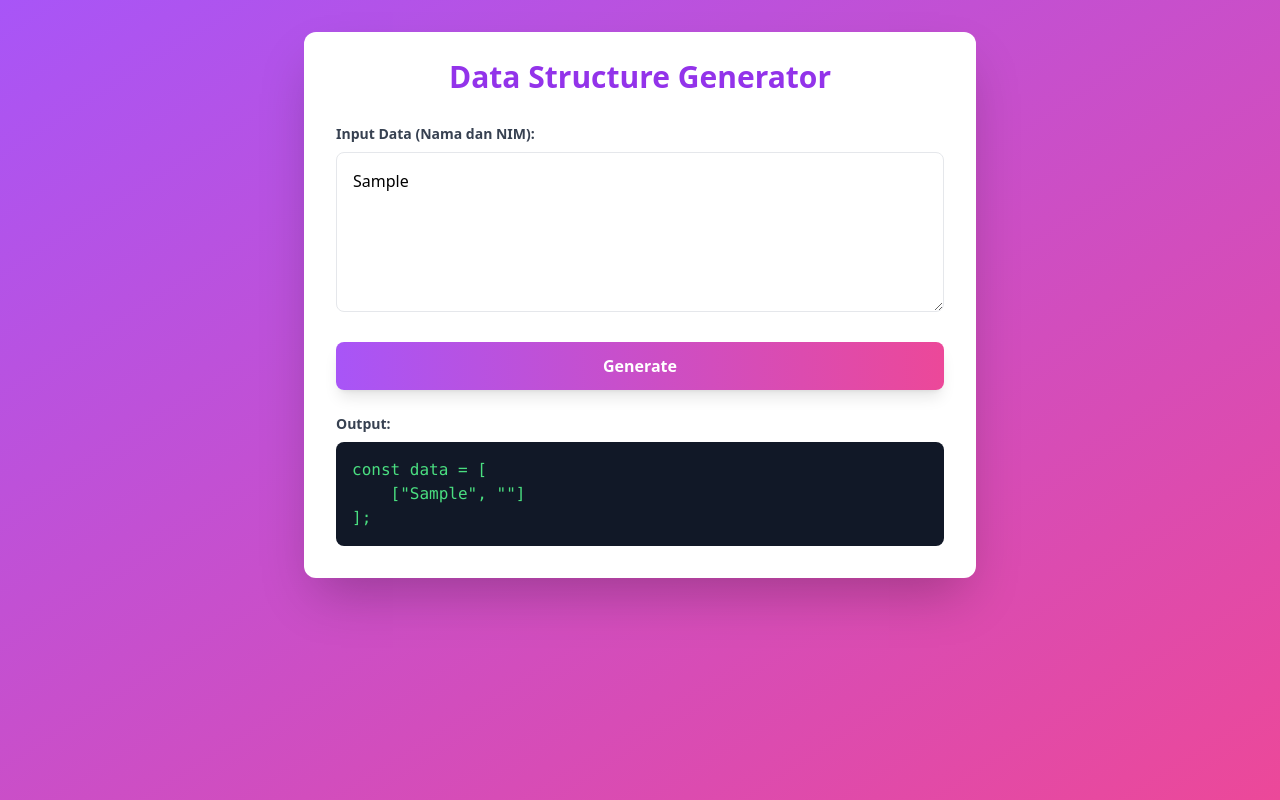
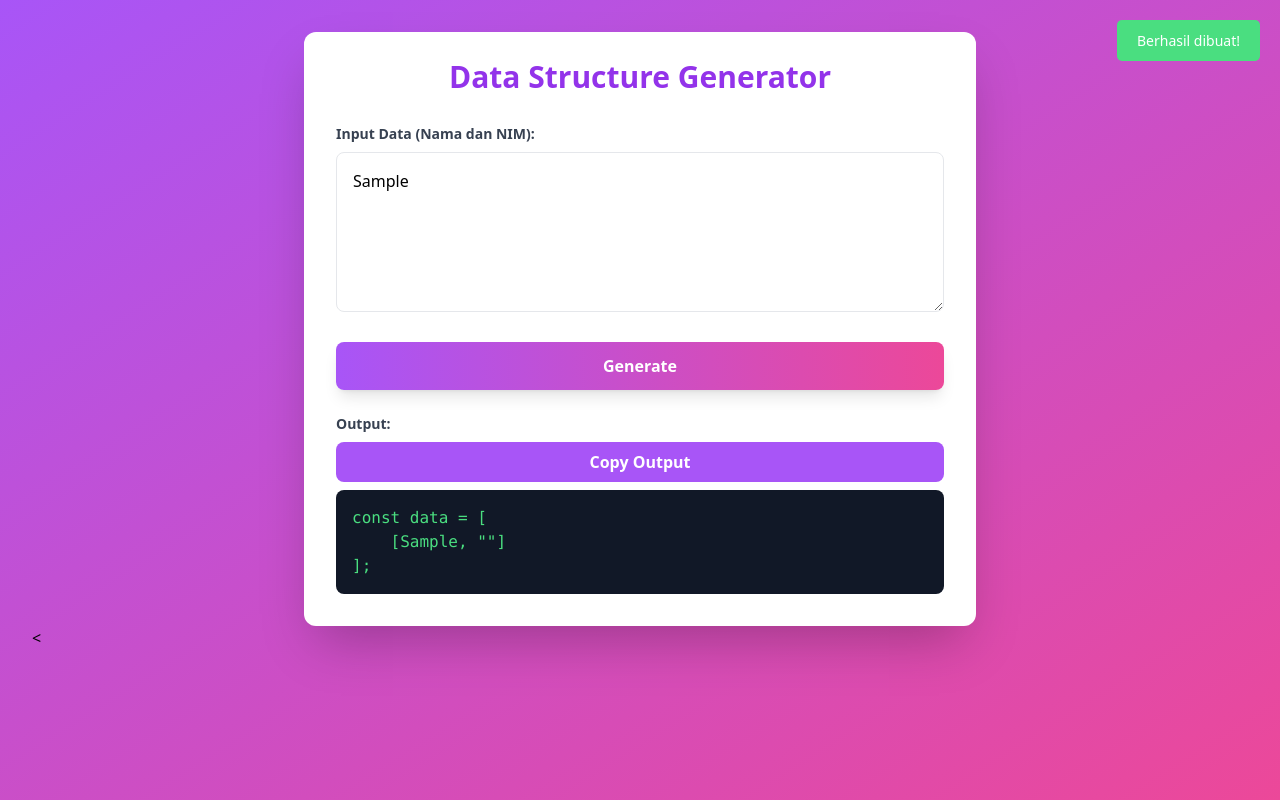
Before and after one commit to miezlearning/Script-Kelompok-Otomatis, a plain HTML site: page index.html in a window 1280 px wide. Both pictures are taken after typing "Sample" into the empty fields and a click on the button "Generate". Drawn offline with nearby package versions, Linux system fonts and the light colour scheme.

Commit message:
feat: :sparkles: add notification system for user feedback and implement copy output functionality

```diff
--- a/index.html
+++ b/index.html
@@ -14,6 +14,30 @@
         .float-animation {
             animation: float 3s ease-in-out infinite;
         }
+        /* Notification styles */
+        #notification {
+            position: fixed;
+            top: 20px;
+            right: 20px;
+            background-color: #4ade80;
+            color: #fff;
+            padding: 10px 20px;
+            border-radius: 5px;
+            font-size: 14px;
+            opacity: 0;
+            pointer-events: none;
+            animation: fade-in 1s forwards;
+        }
+
+        @keyframes fade-in {
+            0% { opacity: 0; transform: translateY(-20px); }
+            100% { opacity: 1; transform: translateY(0); }
+        }
+
+        @keyframes fade-out {
+            0% { opacity: 1; }
+            100% { opacity: 0; }
+        }
     </style>
 </head>
 <body class="bg-gradient-to-br from-purple-500 to-pink-500 min-h-screen p-8">
@@ -28,7 +52,8 @@
                 <textarea
                     id="input"
                     class="w-full h-40 p-4 border rounded-lg focus:ring-2 focus:ring-purple-500 focus:border-transparent transition-all duration-300"
-                    placeholder="2509106001 Arnanda Kanya&#10;2509106120 Alika Masya Majaswara"
+                    placeholder="2509106001 Arnanda Kanya
+2509106120 Alika Masya Majaswara"
                 ></textarea>
             </div>
 
@@ -43,11 +68,15 @@
                 <label class="block text-gray-700 text-sm font-bold mb-2">
                     Output:
                 </label>
+                <button onclick="copyOutput()" class="w-full bg-purple-500 text-white font-bold py-2 px-4 rounded-lg hover:bg-purple-600 transition-colors mb-2">Copy Output</button>
                 <pre id="output" class="bg-gray-900 text-green-400 p-4 rounded-lg overflow-x-auto transition-all duration-300 hover:shadow-lg"></pre>
             </div>
         </div>
     </div>
 
+    <<div id="notification" class="hidden"></div>
+
     <script src="js/generator.js"></script>
+
 </body>
 </html>
--- a/js/generator.js
+++ b/js/generator.js
@@ -2,6 +2,19 @@ function toTitleCase(str) {
     return str.split(' ').map(word =>
         word.charAt(0).toUpperCase() + word.slice(1).toLowerCase()
     ).join(' ');
+}
+
+function showNotification(message) {
+    const notification = document.getElementById('notification');
+    notification.textContent = message;
+    notification.classList.remove('hidden');
+    notification.style.animation = 'fade-in 1s forwards';
+    setTimeout(() => {
+        notification.style.animation = 'fade-out 1s forwards';
+        setTimeout(() => {
+            notification.classList.add('hidden');
+        }, 1000);
+    }, 3000);
 }
 
 function generateStructure() {
@@ -13,15 +26,32 @@ function generateStructure() {
             const parts = line.trim().split('\t');
             const nim = parts[0];
             const name = parts.slice(1).join('\t');
-            return `    ["${nim}", "${toTitleCase(name)}"]`;
+            return `    [${nim}, "${toTitleCase(name)}"]`;
         } else {
             const parts = line.trim().split(' ');
             const nim = parts[0];
             const name = parts.slice(1).join(' ');
-            return `    ["${nim}", "${toTitleCase(name)}"]`;
+            return `    [${nim}, "${toTitleCase(name)}"]`;
         }
     });
+
+    showNotification('Berhasil dibuat!');
 
     const output = `const data = [\n${structuredData.join(',\n')}\n];`;
     document.getElementById('output').textContent = output;
 }
+
+function copyOutput() {
+    const output = document.getElementById('output');
+    const range = document.createRange();
+    range.selectNode(output);
+    window.getSelection().removeAllRanges();
+    window.getSelection().addRange(range);
+    try {
+        document.execCommand('copy');
+        showNotification('Berhasil dicopy ke clipboard 📋!');
+    } catch (err) {
+        showNotification('Tidak bisa copy text: ' + err);
+    }
+    window.getSelection().removeAllRanges();
+}
```
